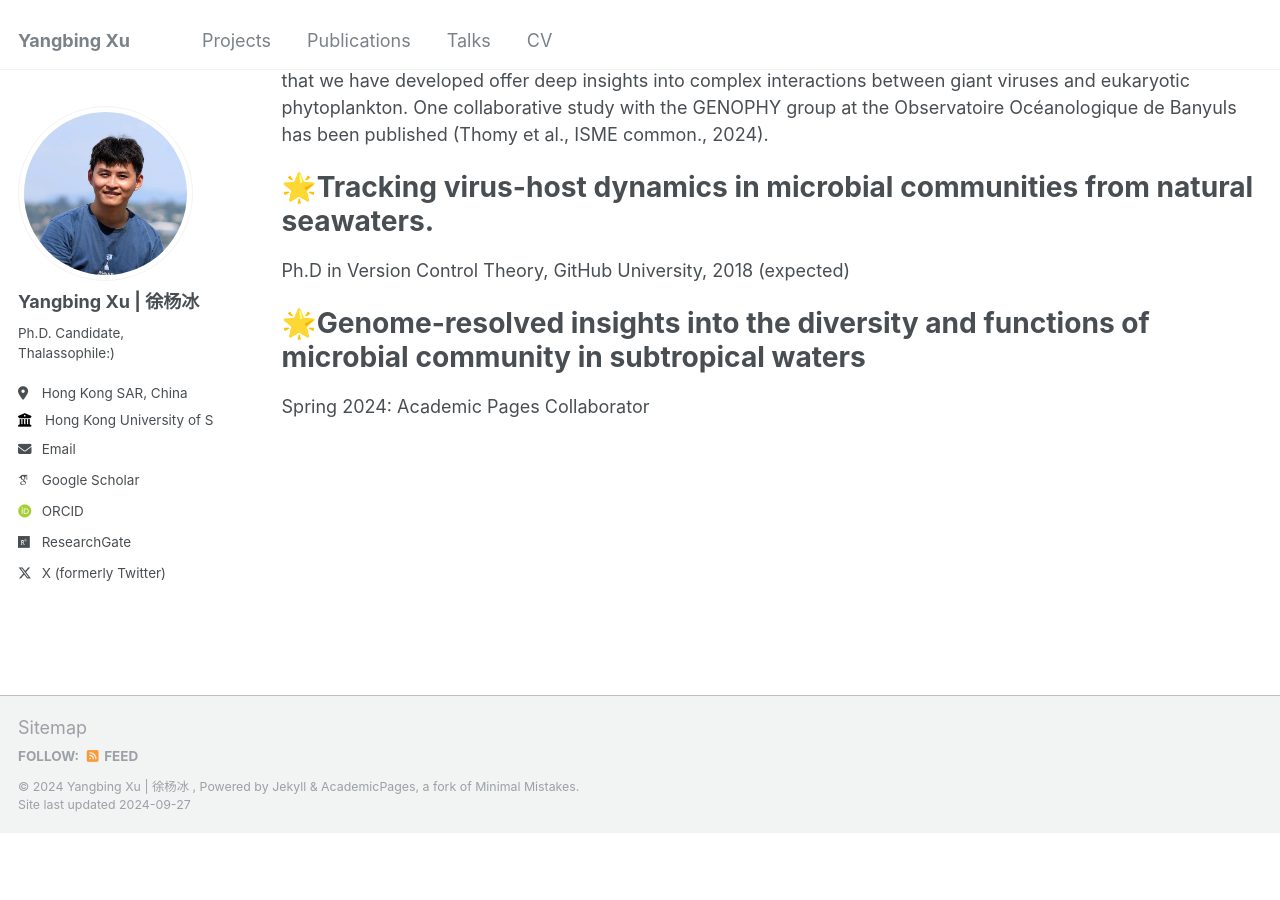
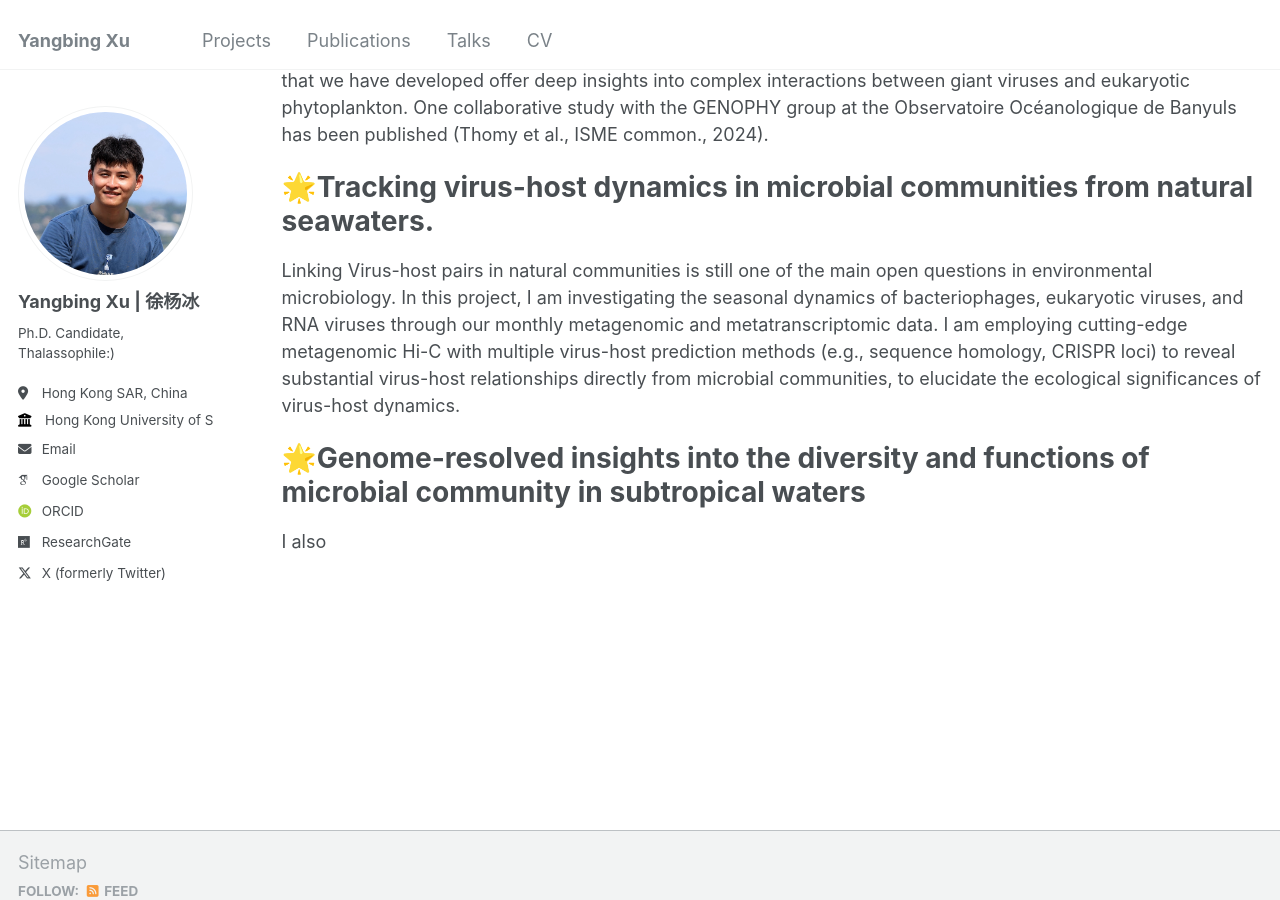
Before and after one commit to Yangbing-Ocean/yangbing, a Jekyll site: the page built from _pages/projects.md, in a window 1280 px wide and 900 px high, scrolled down 546 px. Built offline with Jekyll 4.4.1, drawn with Linux system fonts in a browser that asks for light colours; some web fonts are replaced; before the commit the page ends 1379 px from its top, so only the background shows below that.

Commit message:
Update projects.md

```diff
--- a/_pages/projects.md
+++ b/_pages/projects.md
@@ -17,8 +17,8 @@ Having established algal cultures, I then sampled plenty of samples from various
 
 🌟Tracking virus-host dynamics in microbial communities from natural seawaters.
 ======
-Ph.D in Version Control Theory, GitHub University, 2018 (expected)
+Linking Virus-host pairs in natural communities is still one of the main open questions in environmental microbiology. In this project, I am investigating the seasonal dynamics of bacteriophages, eukaryotic viruses, and RNA viruses through our monthly metagenomic and metatranscriptomic data. I am employing cutting-edge metagenomic Hi-C with multiple virus-host prediction methods (e.g., sequence homology, CRISPR loci) to reveal substantial virus-host relationships directly from microbial communities, to elucidate the ecological significances of virus-host dynamics.
 
 🌟Genome-resolved insights into the diversity and functions of microbial community in subtropical waters
 ======
-Spring 2024: Academic Pages Collaborator
+I also
```
